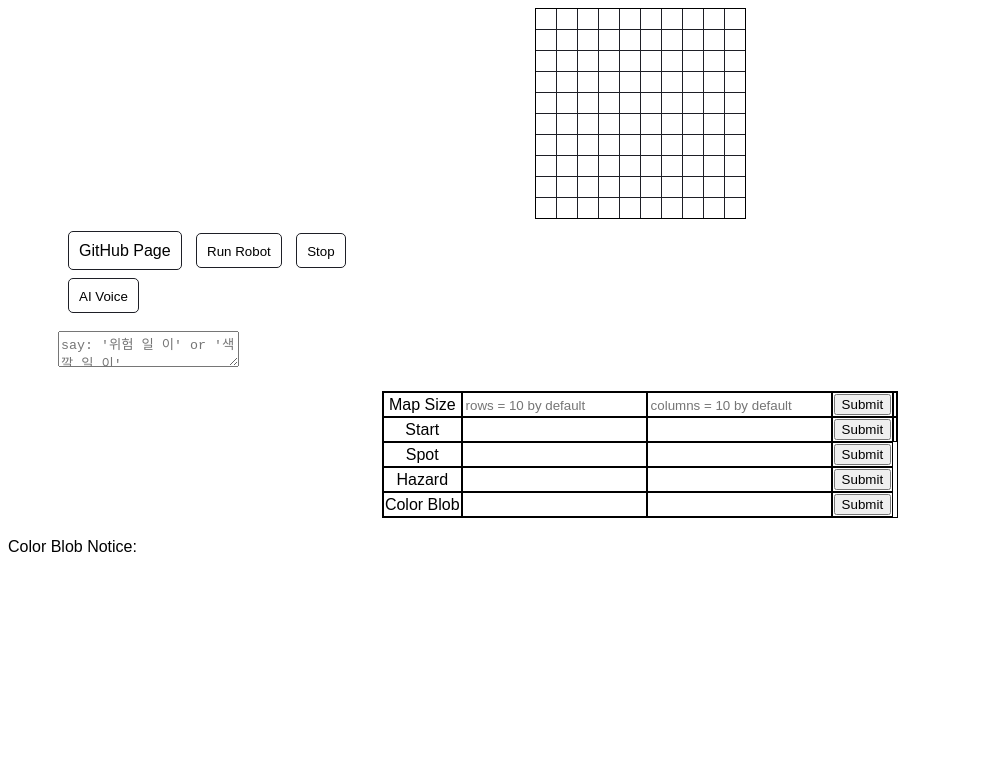
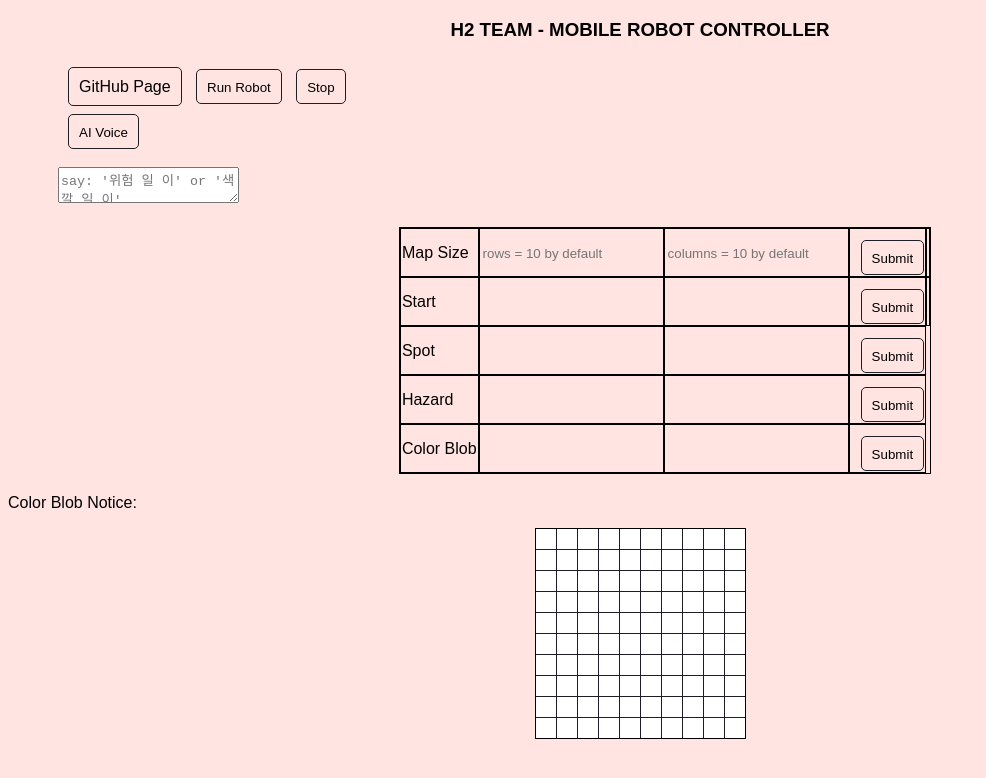
Before and after one commit to Hannah54/Hannah54.github.io, a plain HTML site: page index.html in a window 1280 px wide. Shown: the whole page, without its empty margins (0-986 px from the left). Drawn offline with Linux system fonts and the light colour scheme.

Commit message:
Update index.html

```diff
--- a/index.html
+++ b/index.html
@@ -6,17 +6,22 @@
 	<link rel="icon" href="favicon.svg">
 	<link rel="stylesheet" href="styles.css">
     <title>Path Finder</title>
+    <style>
+        body{background-color: mistyrose;}
+        h3{
+            text-align: center;
+            color:black;
+        }
+    </style>
 </head>
 <body>
-	<div class="container">
-			<canvas id="canvas" width="1200" height="1200" ></canvas>
+    <h3> H2 TEAM - MOBILE ROBOT CONTROLLER</h3>
 	<div class="controls">
 		<a href="https://github.com/dthcs" style="color:black; text-decoration: none;">GitHub Page</a>
+
+
 	<button onclick="runRobot()" class="astar">Run Robot</button>
 	<button onclick="stopRobot()">Stop</button>
-
-			<br />
-
 	<div>
 		<button id="click_record">AI Voice</button>
 		<br />
@@ -24,14 +29,8 @@
 		<textarea name="" id="convert_text" placeholder="say: '위험 일 이' or '색깔 일 이'"></textarea>
 
 	</div>
-		</div>
-
-
-
-
-
 		<table>
-			<tr>
+			<tr><right>
 				<td>
 					Map Size
 				</td>
@@ -45,7 +44,7 @@
 					<button onclick="handleSubmit('mapSize')">Submit</button>
 				</td>
 				<td colspan="4" id="mapSizeDisplay"></td>
-			</tr>
+			</right></tr>
 
 
 			<tr>
@@ -110,11 +109,9 @@
 			</tr>
 		</table>
 	</div>
-
-
-
-
 	<div id="notice" class="notice"> Color Blob Notice: </div>
+	<div class="container">
+		<p><center><canvas id="canvas" width="1200" height="1200" ></canvas></center></p>
 
 
 	<script src="scripts/main.js"></script>
```
Lines whose indentation alone changed are shown as unchanged.
